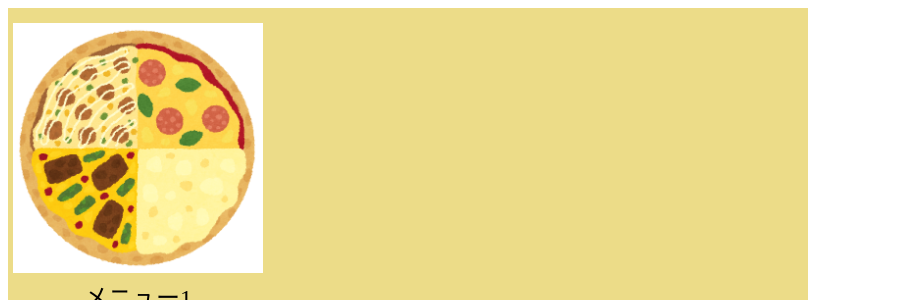
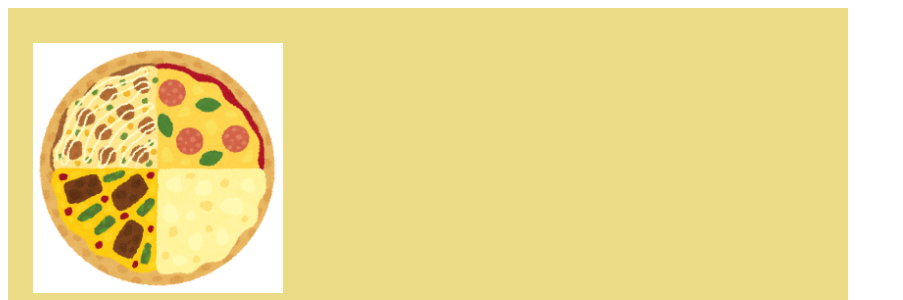
Before and after one commit to c3220269/ubiquitous-garbanzo, a plain HTML site: page kadai1/index.html in a window 1280 px wide. Shown: the top 300 px of the page, without its empty margins (0-903 px from the left). Drawn offline with Linux system fonts and the light colour scheme.

Commit message:
update12:03

```diff
--- a/kadai1/index.html
+++ b/kadai1/index.html
@@ -19,6 +19,7 @@
         main{
             width: 800px;
             height: 600px;
+            padding: 20px;
             background-color: #ecdc88;
         }
         img{
@@ -29,7 +30,7 @@
         }
         h1{
             width: 250px;
-            font-size: 24px;
+            font-size: 30px;
             font-weight: normal;
             text-align: center;
             margin: 0 5px;
```
